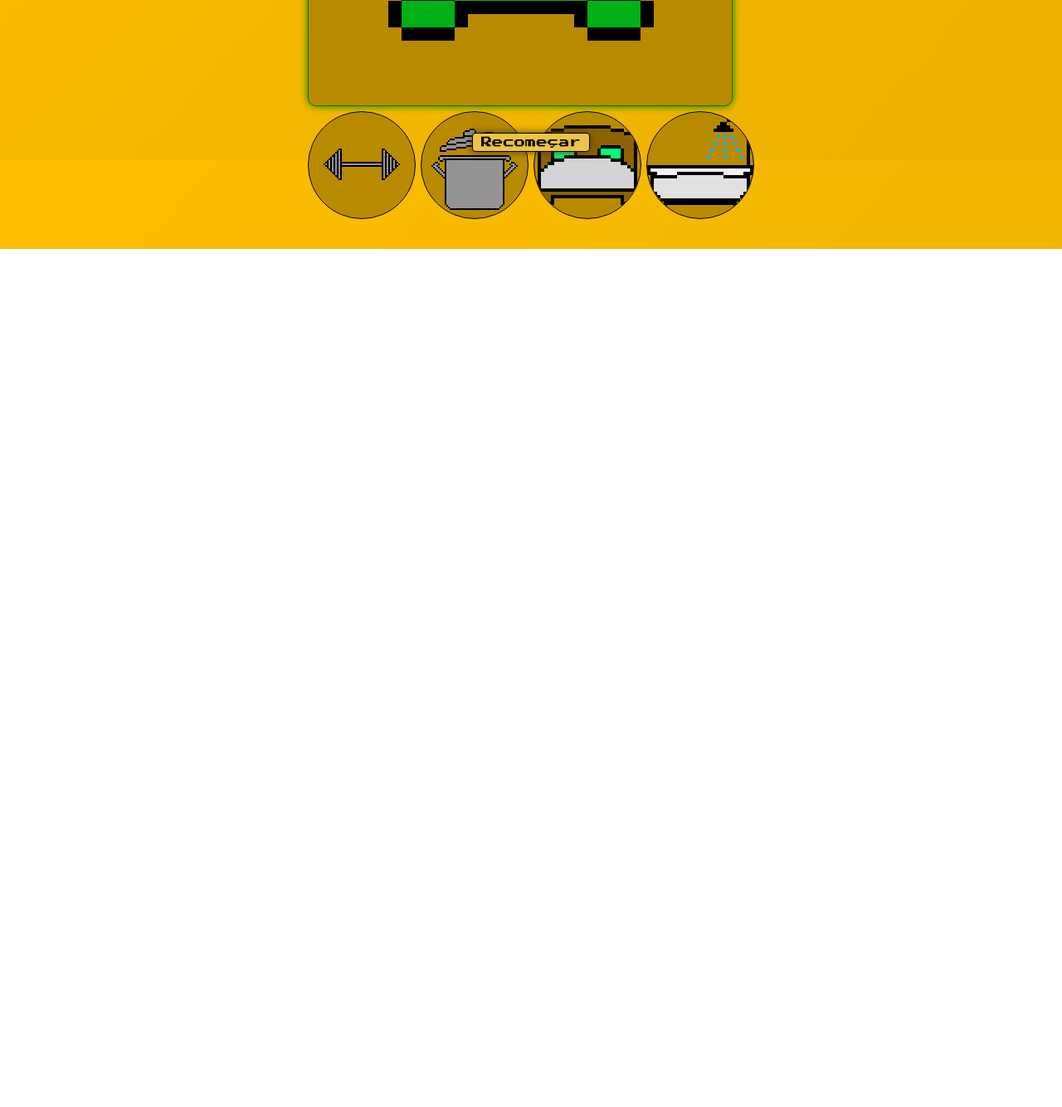
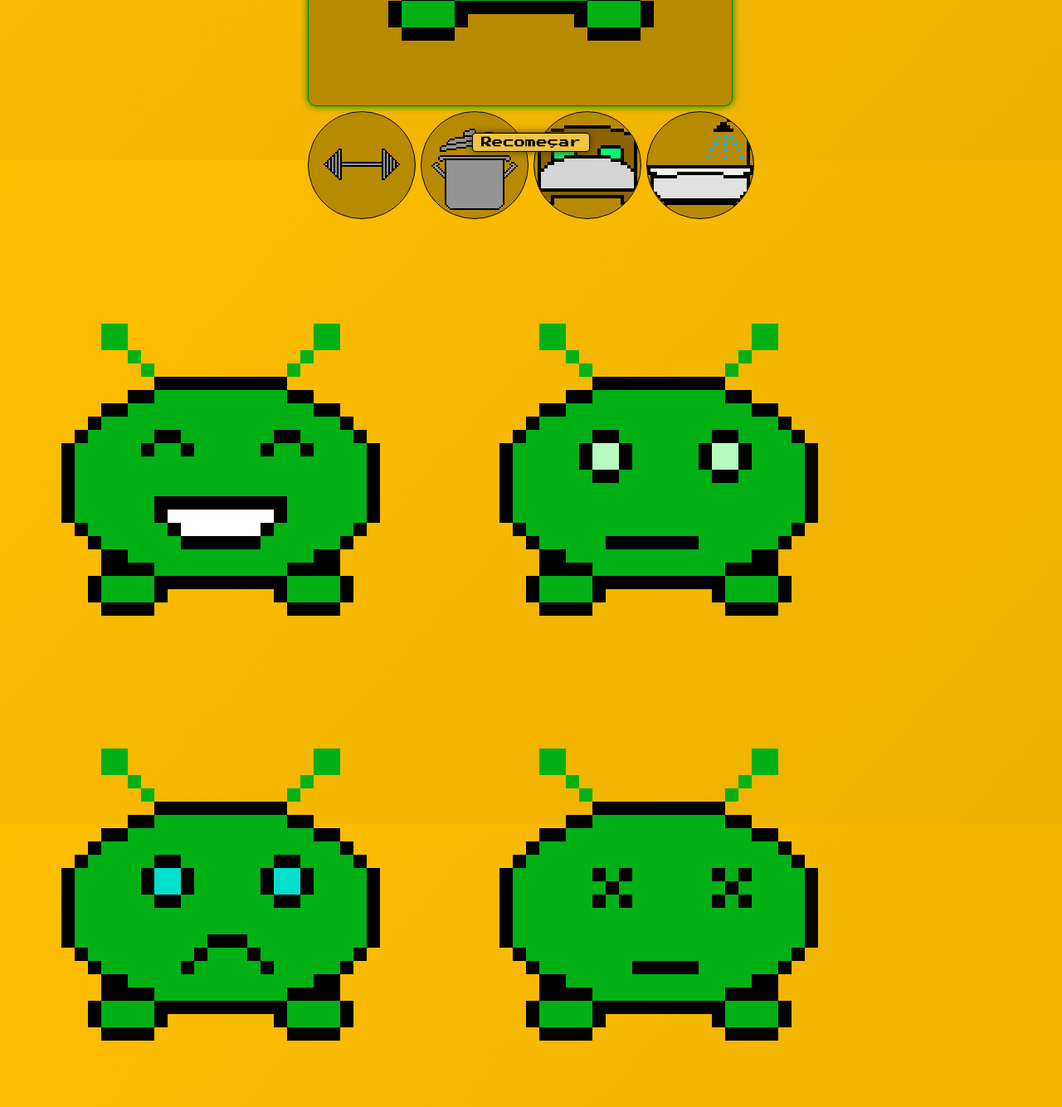
Before and after one commit to 201flaviosilva-labs/Tamagotchi, a website: page index.html in a window 1280 px wide. Shown: the part 607-1941 px from the top of the page at 83% size. Before the commit the page ends 907 px from the top, so only its background shows below. Drawn offline with Linux system fonts and the light colour scheme.

Commit message:
try fix imagens load

```diff
--- a/index.html
+++ b/index.html
@@ -17,6 +17,13 @@
 
 <body>
     <div class="Demo">Alpha</div>
+
+    <div id="LoadImages">
+        <img src="./src/Assets/Img/Emoções/FelizForte.png">
+        <img src="./src/Assets/Img/Emoções/Neutro.png">
+        <img src="./src/Assets/Img/Emoções/Triste.png">
+        <img src="./src/Assets/Img/Emoções/Morto.png">
+    </div>
 
     <header>
         <h1>Tamagotchi</h1>
```
